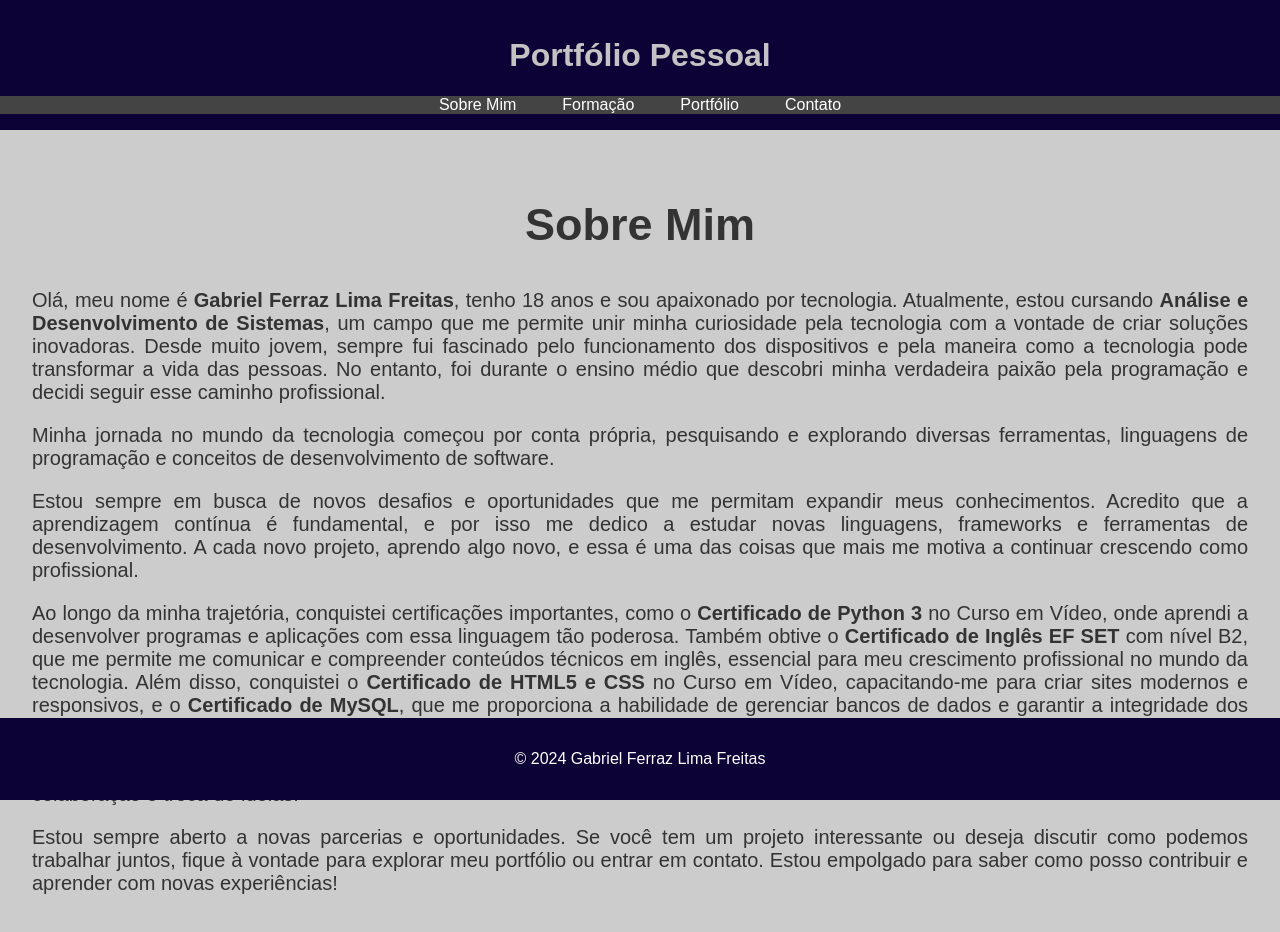
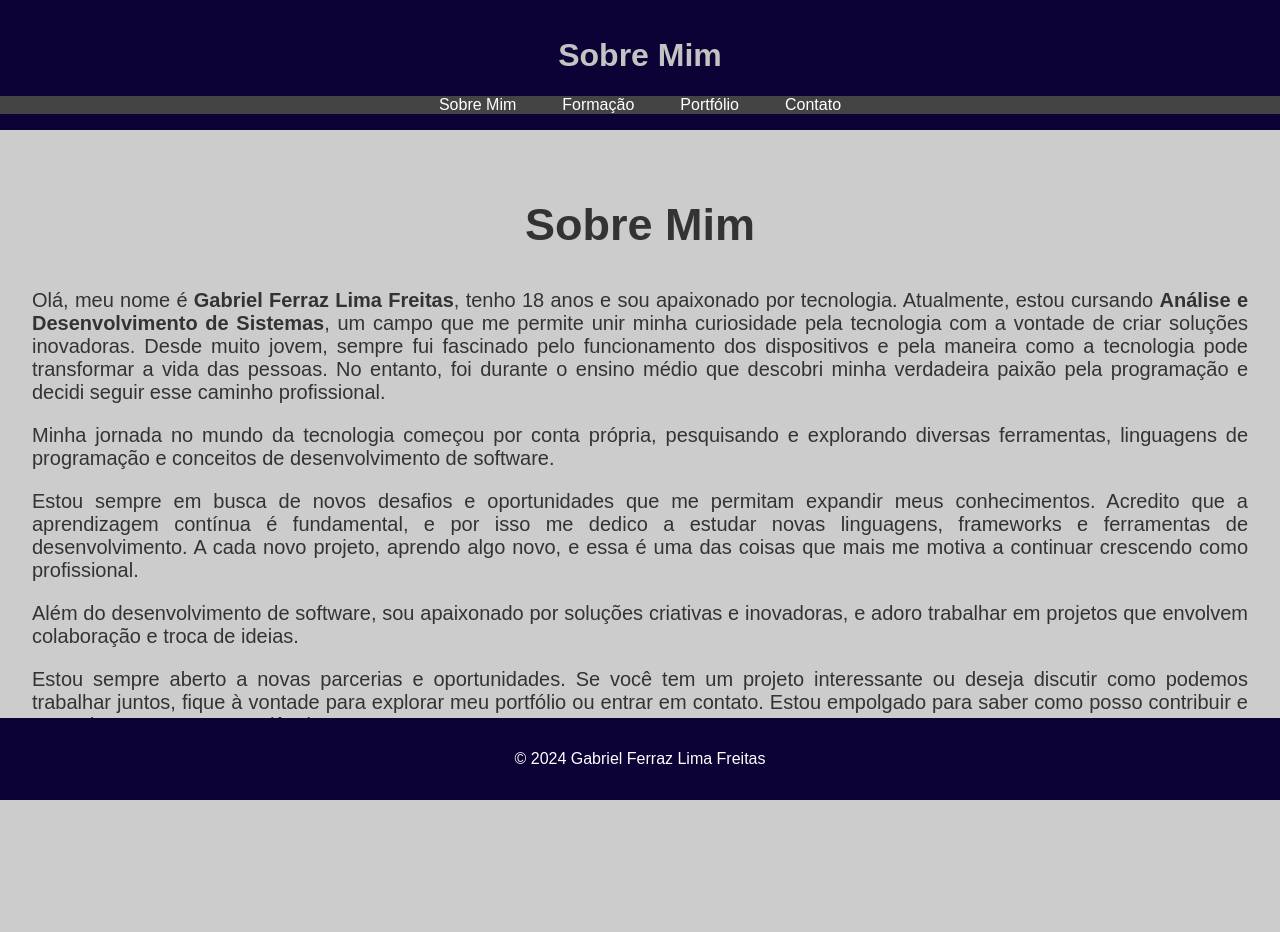
Before and after one commit to gabrielferrazByte/meu-portfolio, a plain HTML site: page index.html in a window 1280 px wide. After the commit the page ends 800 px from the top, so only its background shows below. Drawn offline with Linux system fonts and the light colour scheme.

Commit message:
Segunda atualização do site
Mudança no "sobre mim" e no "portfólio".

```diff
--- a/index.html
+++ b/index.html
@@ -3,13 +3,13 @@
 <head>
     <meta charset="UTF-8">
     <meta name="viewport" content="width=device-width, initial-scale=1.0">
-    <title>Portfólio - Gabriel Ferraz</title>
+    <title>Sobre Mim - Gabriel Ferraz</title>
     <!-- Link para o arquivo CSS externo -->
     <link rel="stylesheet" href="style.css">
 </head>
 <body>
     <header>
-        <h1>Portfólio Pessoal</h1>
+        <h1>Sobre Mim</h1>
         <nav>
             <ul>
                 <!-- Links para diferentes seções do portfólio -->
@@ -25,15 +25,9 @@
             <!-- Seção principal com minhas informações -->
             <h2>Sobre Mim</h2>
             <p>Olá, meu nome é <strong>Gabriel Ferraz Lima Freitas</strong>, tenho 18 anos e sou apaixonado por tecnologia. Atualmente, estou cursando <strong>Análise e Desenvolvimento de Sistemas</strong>, um campo que me permite unir minha curiosidade pela tecnologia com a vontade de criar soluções inovadoras. Desde muito jovem, sempre fui fascinado pelo funcionamento dos dispositivos e pela maneira como a tecnologia pode transformar a vida das pessoas. No entanto, foi durante o ensino médio que descobri minha verdadeira paixão pela programação e decidi seguir esse caminho profissional.</p>
-
             <p>Minha jornada no mundo da tecnologia começou por conta própria, pesquisando e explorando diversas ferramentas, linguagens de programação e conceitos de desenvolvimento de software.</p>
-
             <p>Estou sempre em busca de novos desafios e oportunidades que me permitam expandir meus conhecimentos. Acredito que a aprendizagem contínua é fundamental, e por isso me dedico a estudar novas linguagens, frameworks e ferramentas de desenvolvimento. A cada novo projeto, aprendo algo novo, e essa é uma das coisas que mais me motiva a continuar crescendo como profissional.</p>
-
-            <p>Ao longo da minha trajetória, conquistei certificações importantes, como o <strong>Certificado de Python 3</strong> no Curso em Vídeo, onde aprendi a desenvolver programas e aplicações com essa linguagem tão poderosa. Também obtive o <strong>Certificado de Inglês EF SET</strong> com nível B2, que me permite me comunicar e compreender conteúdos técnicos em inglês, essencial para meu crescimento profissional no mundo da tecnologia. Além disso, conquistei o <strong>Certificado de HTML5 e CSS</strong> no Curso em Vídeo, capacitando-me para criar sites modernos e responsivos, e o <strong>Certificado de MySQL</strong>, que me proporciona a habilidade de gerenciar bancos de dados e garantir a integridade dos dados em sistemas.</p>
-
             <p>Além do desenvolvimento de software, sou apaixonado por soluções criativas e inovadoras, e adoro trabalhar em projetos que envolvem colaboração e troca de ideias. </p>
-
             <p>Estou sempre aberto a novas parcerias e oportunidades. Se você tem um projeto interessante ou deseja discutir como podemos trabalhar juntos, fique à vontade para explorar meu portfólio ou entrar em contato. Estou empolgado para saber como posso contribuir e aprender com novas experiências!</p>
         </section>
     </main>
```
Also changed, not shown: portfolio.html (+0 -3 lines).
